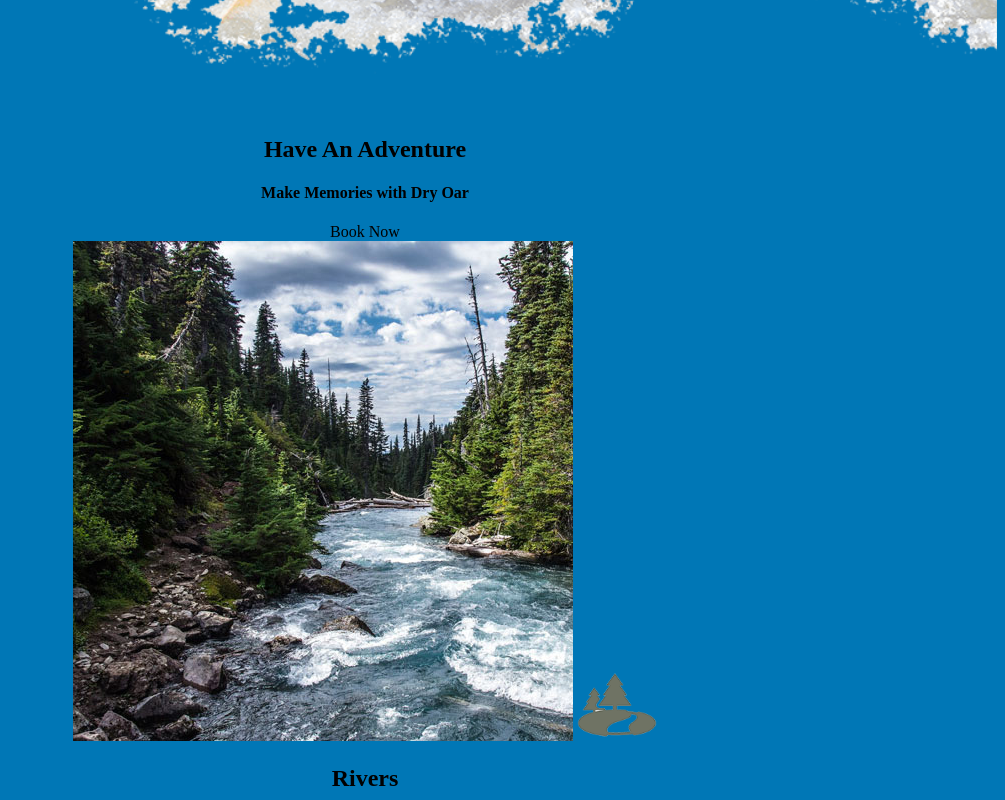
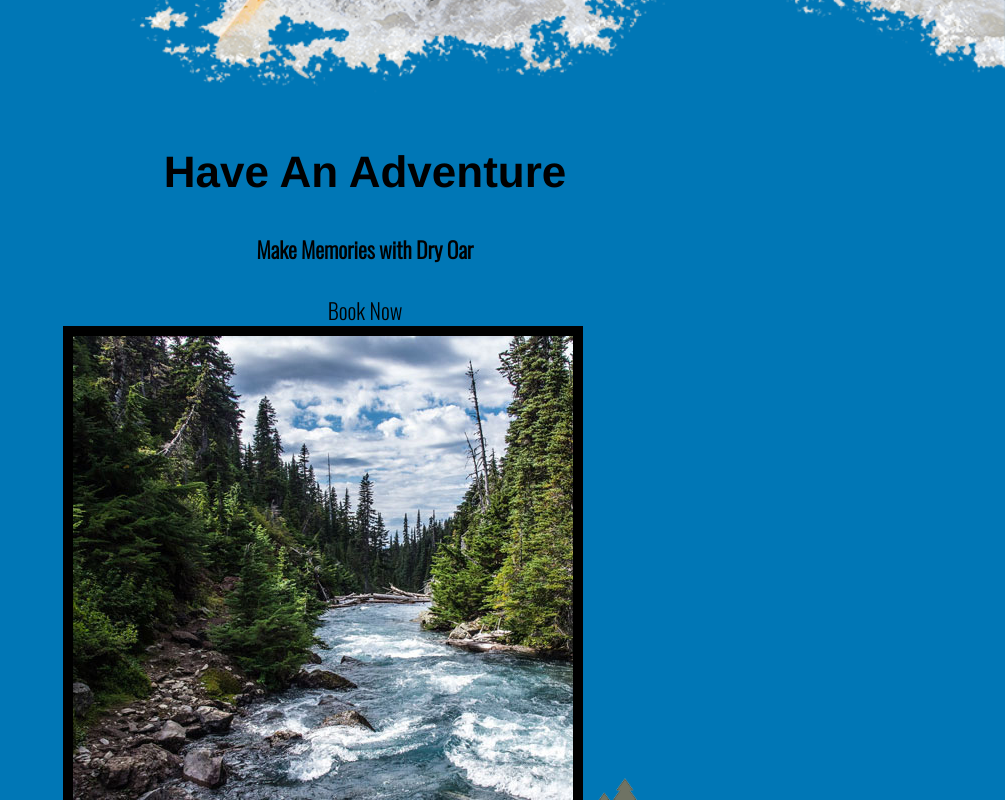
Before and after one commit to NeutralJarl/WDD-130, a plain HTML site: page wwr/index.html in a window 1280 px wide. Shown: the part 840-1640 px from the top of the page, without its empty margins (275-1280 px from the left). Drawn offline with nearby package versions, Linux system fonts and the light colour scheme; a web font is replaced by a local one.

Commit message:
Added more CSS for Main Page

```diff
--- a/wwr/styles/style.css
+++ b/wwr/styles/style.css
@@ -1,4 +1,24 @@
+/* Font import */
 @import url('https://fonts.googleapis.com/css2?family=Oswald:wght@300&family=Tilt+Prism&display=swap');
+
+/* Styles for .home-title and .msg h2 */
+.home-title {
+    font-family: 'Tilt Prism', Helvetica, sans-serif;
+    font-size: 2em; /* Make .home-title twice as big as the default */
+    margin-top: 10px; /* Add margin-top to .home-title */
+}
+
+/* Set default font size for the whole page */
+body {
+    font-family: 'Oswald', Helvetica, sans-serif;
+    font-size: 22px; /* Default font size for the whole page */
+}
+
+/* Set font family and size for all other elements */
+body, h1, h3, h4, h5, h6, nav a, .logo, .book, .join, .msg p, footer p {
+    font-family: 'Oswald', Helvetica, sans-serif;
+    font-size: 1em; /* Default font size for other elements */
+}
 /* Styles for header */
 header {
     background-color: #03045E;
@@ -8,10 +28,15 @@ header {
     width: 80px;
 }
 
+#logo_link {
+    padding-top: 5px; /* Add padding-top to #logo_link */
+}
+
 nav a {
     text-align: center;
     color: white;
     text-decoration: none;
+    padding: 35px; /* Add padding to nav a */
 }
 
 nav a:hover {
@@ -47,6 +72,9 @@ main section {
     background-color: #0077B6;
     color: black;
     text-decoration: none;
+    padding: 15px 30px; /* Add padding to .book and .join */
+    margin-top: 50px; /* Add margin-top to .book and .join */
+    border-radius: 5px;
 }
 
 .book:hover, .join:hover {
@@ -56,6 +84,13 @@ main section {
 
 .msg {
     background-color: #0077B6;
+    line-height: 1.5em; /* Increase line height */
+    padding: 35px; /* Add padding to .msg */
+}
+
+.msg p {
+    color: black;
+    padding-bottom: 15px; /* Add padding-bottom to .msg p */
 }
 
 .msg h2, .msg p {
@@ -66,6 +101,13 @@ main section {
 footer {
     background-color: #0077B6;
     color: black;
+    padding: 25px 50px; /* Add padding to footer */
+    margin-top: 200px; /* Add margin-top to footer */
+}
+
+
+footer .social img {
+    padding-top: 15px; /* Add padding-top to footer .social img */
 }
 
 footer p {
@@ -88,6 +130,14 @@ footer a:hover {
 /* Additional styles */
 body {
     background-color: #0077B6;
+        font-family: 'Oswald', Helvetica, sans-serif;
+        font-size: 22px; /* Default font size for the whole page */
+        margin: 0; /* Remove margin */
+        padding: 0; /* Remove paddinng */
+}
+
+h2 {
+    margin: 0;
 }
 
 #content {
@@ -97,8 +147,24 @@ body {
 
 .icon {
     width: 80px;
+    padding-top: 10px; /* Add padding-top to .icon */
 }
 
 .home-title, h4 {
     color: black;
 }
+
+/* Styles for cards */
+.rivers-card, .camping-card, .rapids-card {
+    margin: 200px 0; /* Add margin to cards */
+}
+
+/* Border for card image */
+.card-img {
+    border: 10px solid black; /* Add border to card image */
+}
+
+/* Box-sizing for images in main section */
+main section img {
+    box-sizing: border-box;
+}
```
